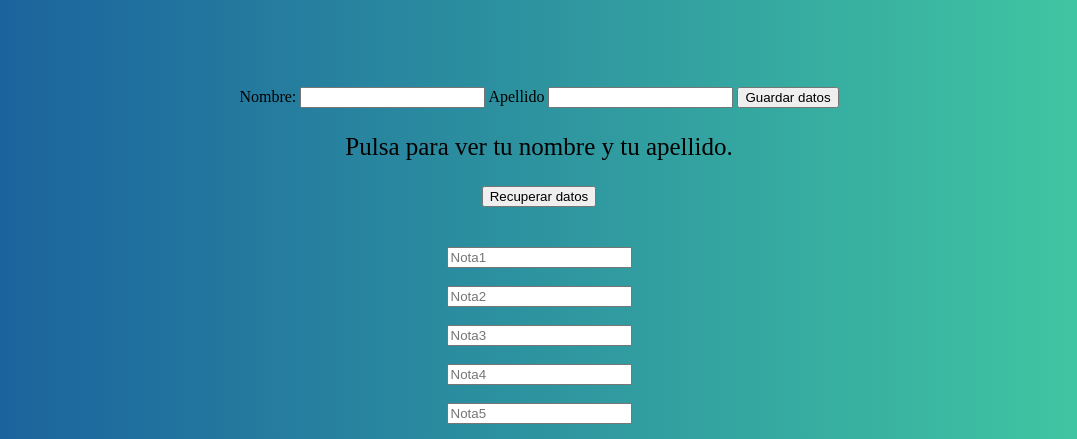
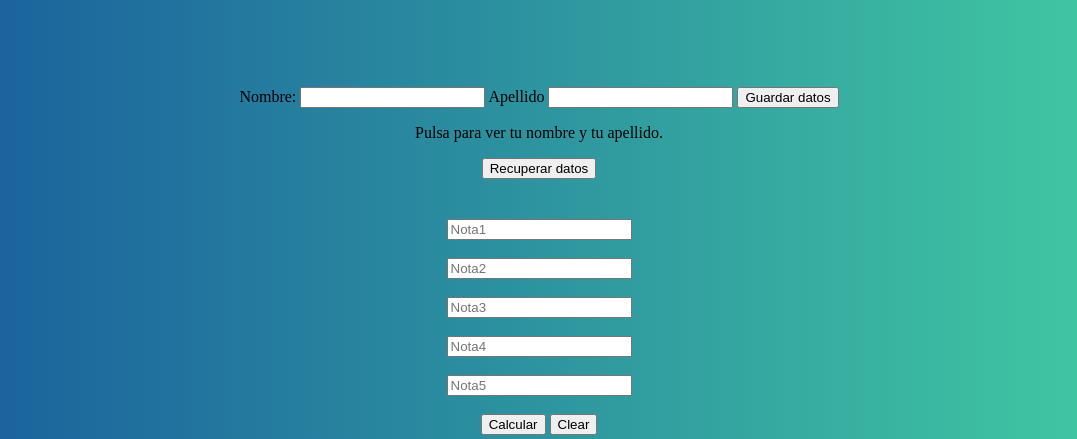
Before and after one commit to GuiFerdATA/JavaScriptCoderHouse, a plain HTML site: page promedio.html in a window 1280 px wide. Shown: the part 61-500 px from the top of the page, without its empty margins (101-1178 px from the left). Drawn offline with Linux system fonts and the light colour scheme.

Commit message:
correcion

```diff
--- a/stylo.css
+++ b/stylo.css
@@ -20,9 +20,7 @@ h2{
 .hero{
     text-align: center;
 }
-.hero p{
-    font-size: 25px;
-}
+
 #promedio{
     font-family: Arial, Helvetica, sans-serif;
     font-size: 2rem;
```
